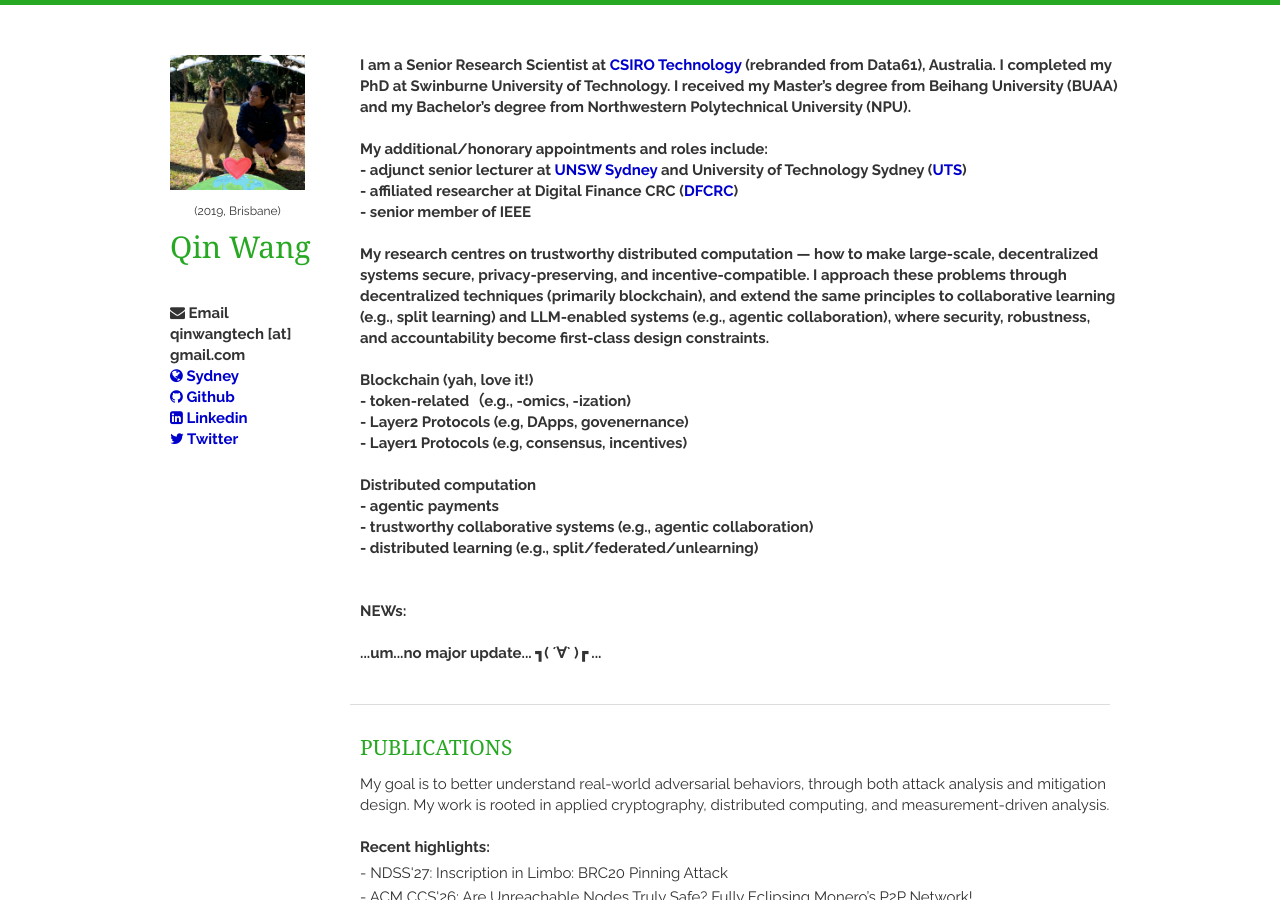
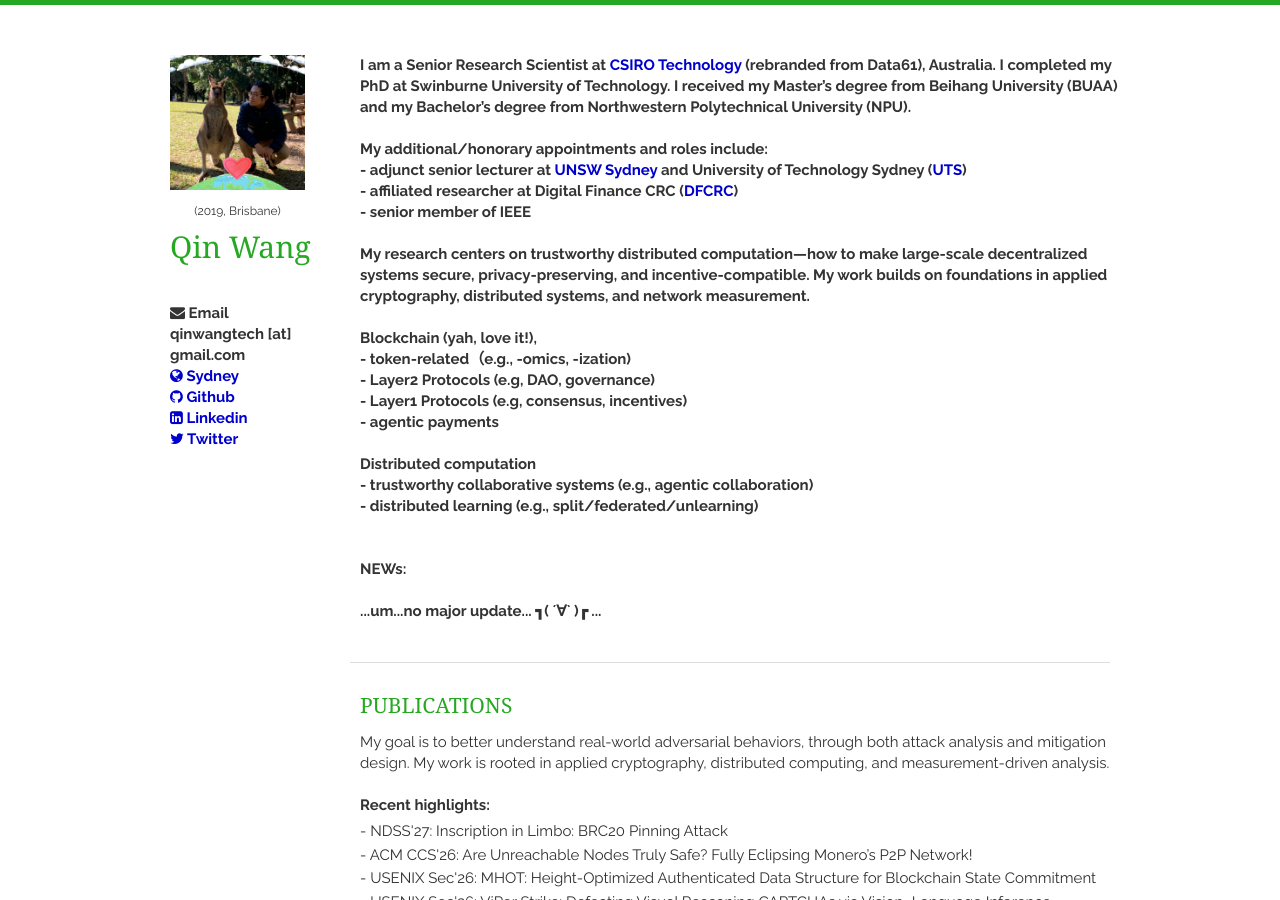
Before and after one commit to qinwang-git/qinwang-git.github.io, a Jekyll site: the page built from index.html, in a window 1280 px wide and 900 px high. Built offline with Jekyll 4.4.1, drawn with Linux system fonts in a browser that asks for light colours; nearby versions of some CDN libraries; a script that is not in the unit is left out; the list of posts is cut into pages by our own code.

Commit message:
Revise bio content for clarity and accuracy
Updated research description and corrected terminology.

```diff
--- a/_includes/bio.html
+++ b/_includes/bio.html
@@ -11,18 +11,16 @@
 <br> - senior member of IEEE
 
 <br>
-<br> My research centres on trustworthy distributed computation — how to make large-scale, decentralized systems secure, privacy-preserving, and incentive-compatible.
-I approach these problems through decentralized techniques (primarily blockchain), and extend the same principles to collaborative learning (e.g., split learning) and LLM-enabled systems (e.g., agentic collaboration), where security, robustness, and accountability become first-class design constraints.
-
+<br> My research centers on trustworthy distributed computation—how to make large-scale decentralized systems secure, privacy-preserving, and incentive-compatible. My work builds on foundations in applied cryptography, distributed systems, and network measurement.
 <br>
-<br> Blockchain (yah, love it!)
+<br> Blockchain (yah, love it!),
 <br> - token-related（e.g., -omics, -ization)
-<br> - Layer2 Protocols (e.g, DApps, govenernance)
+<br> - Layer2 Protocols (e.g, DAO, governance)
 <br> - Layer1 Protocols (e.g, consensus, incentives)
+<br> - agentic payments
 
 <br>
 <br> Distributed computation
-<br> - agentic payments
 <br> - trustworthy collaborative systems (e.g., agentic collaboration)
 <br> - distributed learning (e.g., split/federated/unlearning)
 
```
